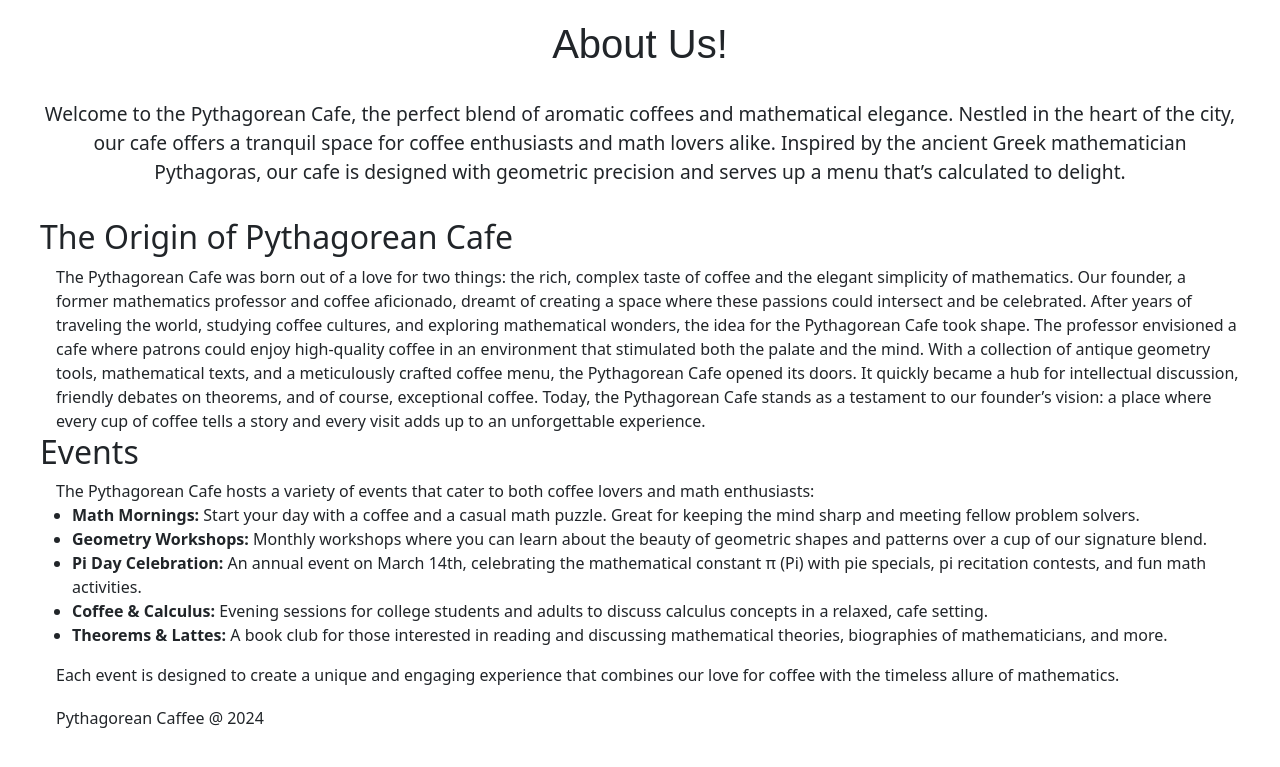
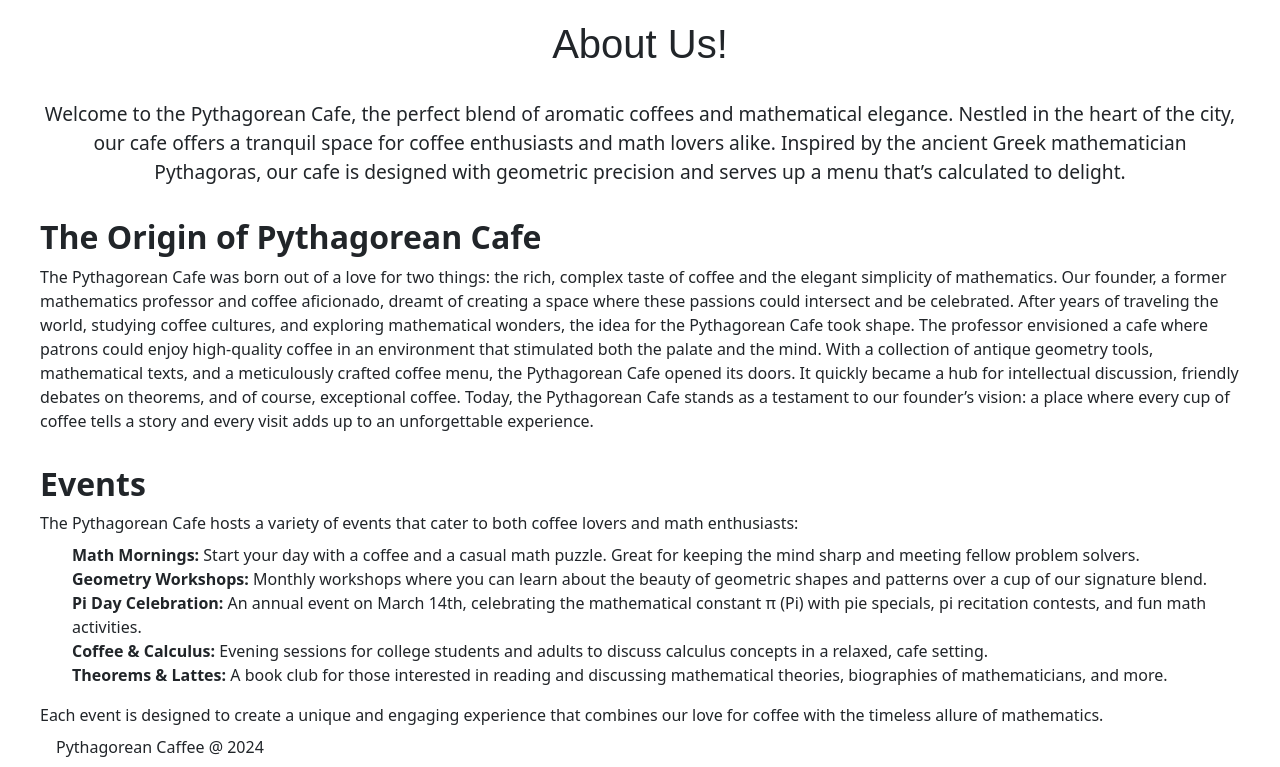
Before and after one commit to r-janovskis/localcafe, a plain HTML site: page about.html in a window 1280 px wide. Shown: the part 62-829 px from the top of the page. Before the commit the page ends 800 px from the top, so only its background shows below. Drawn offline with nearby package versions, Linux system fonts and the light colour scheme; a web font is replaced by a local one.

Commit message:
Add formatting for about.html

```diff
--- a/styles/styles.css
+++ b/styles/styles.css
@@ -143,7 +143,7 @@ footer {
   padding: 0.5rem 0;
 }
 
-p {
+footer p {
   margin-left: 1rem;
 }
 
@@ -163,3 +163,19 @@ main {
   border-radius: 2rem;
   overflow: hidden;
 }
+
+/*
+  -------------------------------------------------------------------------------------------------------------------------------
+  about.html formatting
+  --------------------------------------------------------------------------------------------------------------------------------
+*/
+
+h2 {
+  font-weight: 700;
+  margin-top: 2rem;
+}
+
+.events ul {
+  list-style: none;
+  margin-top: 0.5rem;
+}
```
